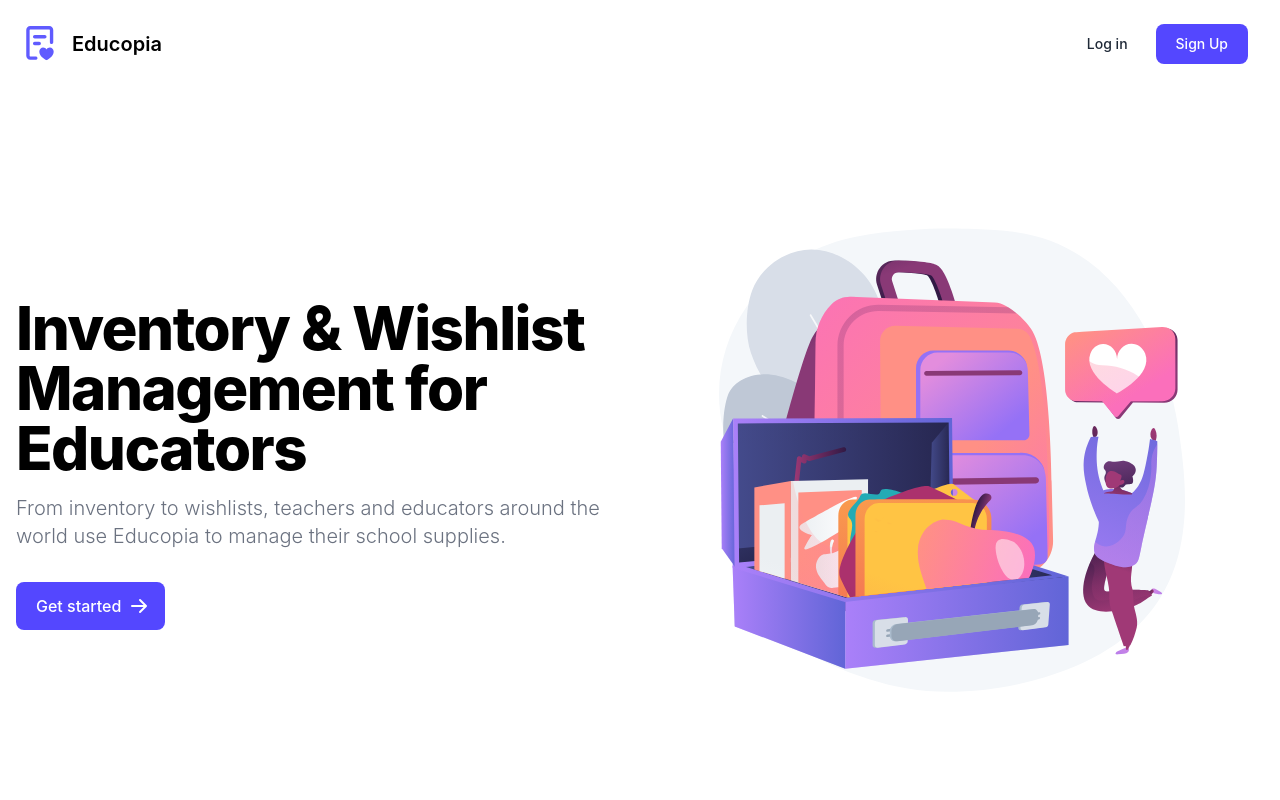
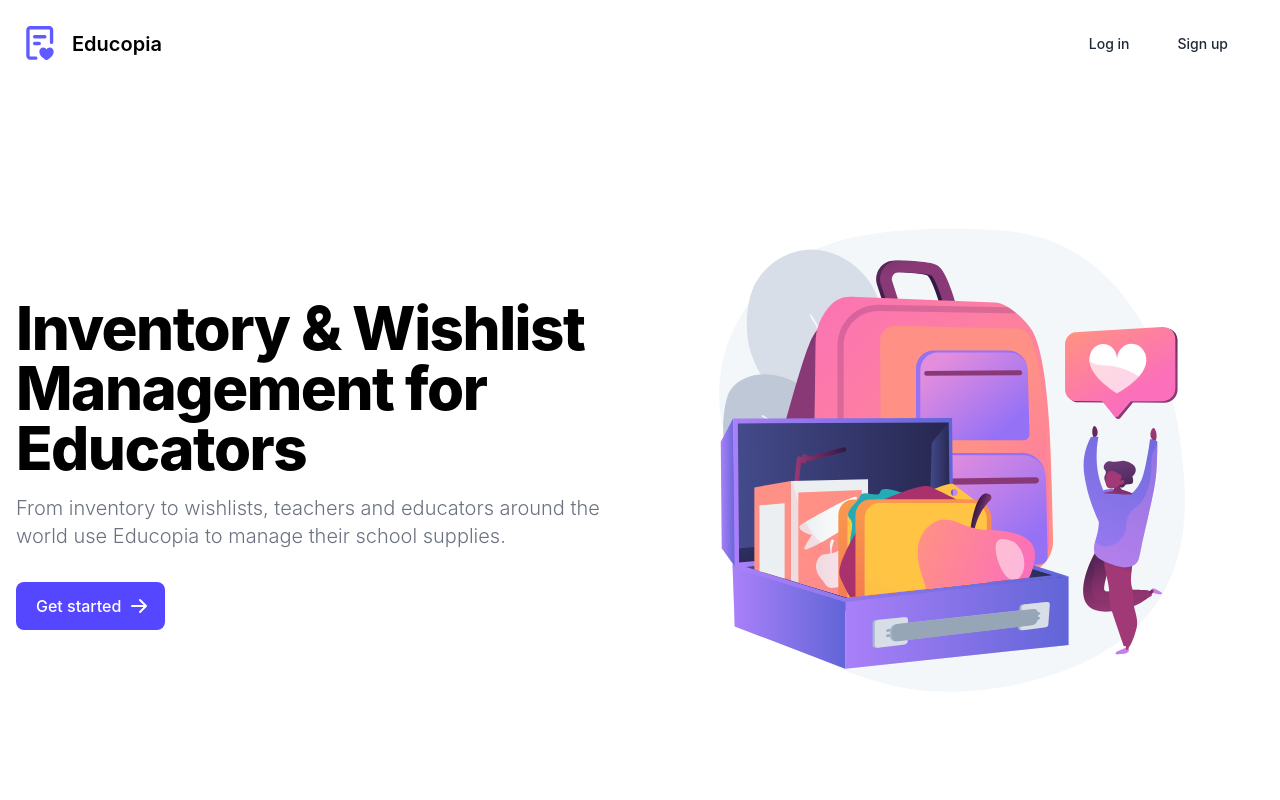
Before and after one commit to Edu-copia/Educopia, a React app: page / in a window 1280 px wide. Shown: the top 800 px of the page. Built offline with nearby package versions, Linux system fonts and the light colour scheme.

Commit message:
update header file with redirect links(login/signup)

```diff
--- a/src/client/components/landingpage/Header.tsx
+++ b/src/client/components/landingpage/Header.tsx
@@ -1,5 +1,7 @@
 import React from "react";
 import "tailwindcss/tailwind.css";
+import {Link} from 'react-router-dom';
+
 
 export default function Header() {
   return (
@@ -19,18 +21,14 @@
               </span>
             </a>
             <div className="flex items-center lg:order-2">
-              <a
-                href="/login"
-                className="text-gray-800 dark:text-white hover:bg-gray-50 focus:ring-4 focus:ring-gray-300 font-medium rounded-lg text-sm px-4 lg:px-5 py-2 lg:py-2.5 mr-2 dark:hover:bg-gray-700 focus:outline-none dark:focus:ring-gray-800"
+              <Link to ="/login" className="text-gray-800 dark:text-white hover:bg-gray-50 focus:ring-4 focus:ring-gray-300 font-medium rounded-lg text-sm px-4 lg:px-5 py-2 lg:py-2.5 mr-2 dark:hover:bg-gray-700 focus:outline-none dark:focus:ring-gray-800"
               >
-                Log in
-              </a>
-              <a
-                href="/signup"
-                className="text-white bg-primary-500 hover:bg-primary-700 focus:ring-4 focus:ring-primary-300 font-medium rounded-lg text-sm px-4 lg:px-5 py-2 lg:py-2.5 mr-2 dark:bg-primary-400 dark:hover:bg-primary-500 focus:outline-none dark:focus:ring-primary-600"
+               Log in
+              </Link>
+              <Link to ="/signup" className="text-gray-800 dark:text-white hover:bg-gray-50 focus:ring-4 focus:ring-gray-300 font-medium rounded-lg text-sm px-4 lg:px-5 py-2 lg:py-2.5 mr-2 dark:hover:bg-gray-700 focus:outline-none dark:focus:ring-gray-800"
               >
-                Sign Up
-              </a>
+               Sign up
+              </Link>
             </div>
           </div>
         </nav>
```
